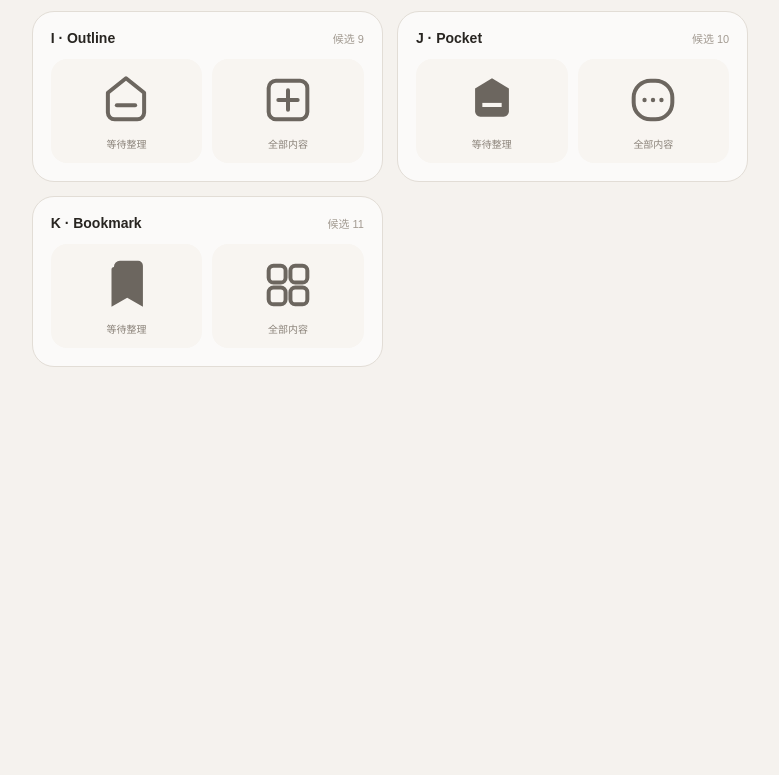
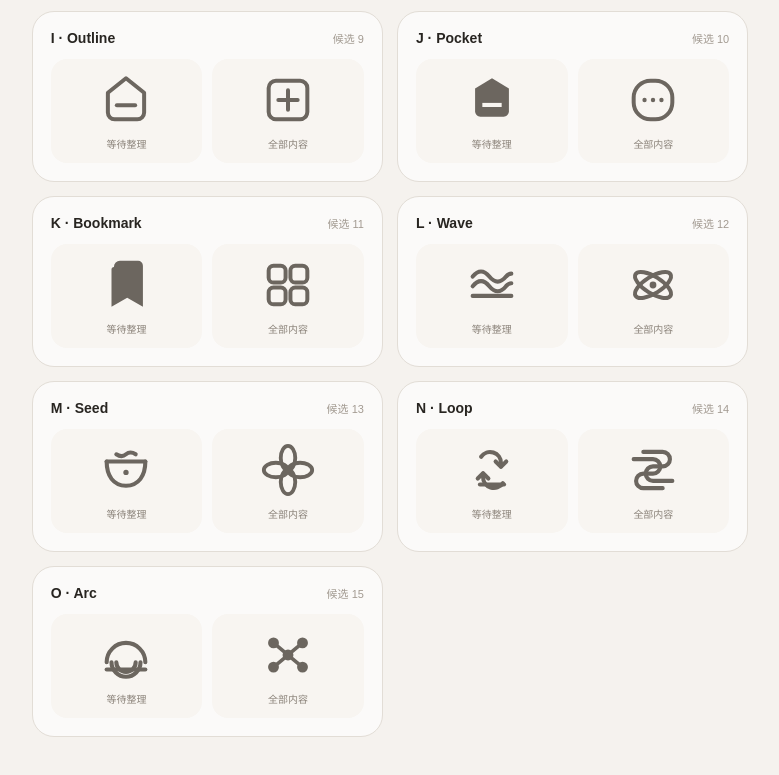
Before and after one commit to gaoyiiiii/LaterOn, a browser extension: page design/morpheus-icon-candidates/playground.html in a window 1280 px wide. Shown: the part 890-1665 px from the top of the page, without its empty margins (455-1234 px from the left). Before the commit the page ends 1295 px from the top, so only its background shows below. Drawn offline with Linux system fonts and the light colour scheme.

Commit message:
Add original abstract icon directions

```diff
--- a/design/morpheus-icon-candidates/playground.html
+++ b/design/morpheus-icon-candidates/playground.html
@@ -65,6 +65,14 @@
   dotField: `<svg viewBox="0 0 24 24" fill="none" stroke="currentColor" stroke-width="1.65"><rect x="4" y="4" width="16" height="16" rx="7"/><circle cx="8.5" cy="12" r=".9" fill="currentColor" stroke="none"/><circle cx="12" cy="12" r=".9" fill="currentColor" stroke="none"/><circle cx="15.5" cy="12" r=".9" fill="currentColor" stroke="none"/></svg>`,
   bookmarkGlyph: `<svg viewBox="0 0 24 24"><path fill="currentColor" d="M7 4.5A2.5 2.5 0 0 1 9.5 2H17a2 2 0 0 1 2 2v17l-6.5-3.7L6 21V5.5c0-.6.4-1 1-1Z"/></svg>`,
   roundedTiles: `<svg viewBox="0 0 24 24" fill="none" stroke="currentColor" stroke-width="1.65" stroke-linecap="round" stroke-linejoin="round"><rect x="4" y="4" width="7" height="7" rx="2"/><rect x="13" y="4" width="7" height="7" rx="2"/><rect x="4" y="13" width="7" height="7" rx="2"/><rect x="13" y="13" width="7" height="7" rx="2"/></svg>`
+  ,wavePocket: `<svg viewBox="0 0 24 24" fill="none" stroke="currentColor" stroke-width="1.7" stroke-linecap="round" stroke-linejoin="round"><path d="M4 8.5c2.3-2.8 4.6-2.8 6.9 0s4.6 2.8 6.9 0c.7-.8 1.4-1.2 2.2-1.2"/><path d="M4 12.5c2.3-2.8 4.6-2.8 6.9 0s4.6 2.8 6.9 0c.7-.8 1.4-1.2 2.2-1.2"/><path d="M4 16.5h16"/></svg>`,
+  orbitCluster: `<svg viewBox="0 0 24 24" fill="none" stroke="currentColor" stroke-width="1.65" stroke-linecap="round"><ellipse cx="12" cy="12" rx="8.5" ry="3.5" transform="rotate(-32 12 12)"/><ellipse cx="12" cy="12" rx="8.5" ry="3.5" transform="rotate(32 12 12)"/><circle cx="12" cy="12" r="1.4" fill="currentColor" stroke="none"/></svg>`,
+  seedTray: `<svg viewBox="0 0 24 24" fill="none" stroke="currentColor" stroke-width="1.7" stroke-linecap="round" stroke-linejoin="round"><path d="M4 8.5c0 5.8 2.7 10 8 10s8-4.2 8-10"/><path d="M4 8.5h16"/><path d="M8 5.5c1.5 1 2.8 1 4 0s2.5-1 4 0"/><circle cx="12" cy="13" r="1.1" fill="currentColor" stroke="none"/></svg>`,
+  petalField: `<svg viewBox="0 0 24 24" fill="none" stroke="currentColor" stroke-width="1.6"><ellipse cx="12" cy="7" rx="3" ry="5"/><ellipse cx="17" cy="12" rx="3" ry="5" transform="rotate(90 17 12)"/><ellipse cx="12" cy="17" rx="3" ry="5"/><ellipse cx="7" cy="12" rx="3" ry="5" transform="rotate(90 7 12)"/><circle cx="12" cy="12" r="1.2" fill="currentColor" stroke="none"/></svg>`,
+  loopInbox: `<svg viewBox="0 0 24 24" fill="none" stroke="currentColor" stroke-width="1.7" stroke-linecap="round" stroke-linejoin="round"><path d="M7.5 6.5a4.5 4.5 0 0 1 8.2 2.6v1.4"/><path d="m13.5 8.5 2.2 2.2 2.2-2.2"/><path d="M16.5 17.5a4.5 4.5 0 0 1-8.2-2.6v-1.4"/><path d="m10.5 15.5-2.2-2.2-2.2 2.2"/><path d="M7 18h10"/></svg>`,
+  ribbonField: `<svg viewBox="0 0 24 24" fill="none" stroke="currentColor" stroke-width="1.7" stroke-linecap="round" stroke-linejoin="round"><path d="M4 7.5h8a3 3 0 0 1 0 6H8a3 3 0 0 0 0 6h8"/><path d="M20 16.5h-8a3 3 0 0 1 0-6h4a3 3 0 0 0 0-6H8"/></svg>`,
+  arcPocket: `<svg viewBox="0 0 24 24" fill="none" stroke="currentColor" stroke-width="1.7" stroke-linecap="round" stroke-linejoin="round"><path d="M4 15a8 8 0 0 1 16 0"/><path d="M6 15a6 6 0 0 0 12 0"/><path d="M8 15a4 4 0 0 0 8 0"/><path d="M4 18h16"/></svg>`,
+  dotConstellation: `<svg viewBox="0 0 24 24" fill="none" stroke="currentColor" stroke-width="1.5" stroke-linecap="round"><path d="m6 7 6 5 6-5M6 17l6-5 6 5"/><circle cx="6" cy="7" r="1.5" fill="currentColor"/><circle cx="18" cy="7" r="1.5" fill="currentColor"/><circle cx="6" cy="17" r="1.5" fill="currentColor"/><circle cx="18" cy="17" r="1.5" fill="currentColor"/><circle cx="12" cy="12" r="1.5" fill="currentColor"/></svg>`
 };
 const sets = [
   ['A · Soft Orbit','柔和托盘 + 环形内容层','tray','orbit'],
@@ -77,7 +85,11 @@
   ['H · Glyph','实心字形 + 分栏方格','glyphInbox','glyphGrid'],
   ['I · Outline','线框收纳 + 加号方格','outlineInbox','plusBox'],
   ['J · Pocket','口袋字形 + 点阵内容','slotInbox','dotField'],
-  ['K · Bookmark','实心书签 + 圆角四格','bookmarkGlyph','roundedTiles']
+  ['K · Bookmark','实心书签 + 圆角四格','bookmarkGlyph','roundedTiles'],
+  ['L · Wave','波纹收纳 + 轨道内容','wavePocket','orbitCluster'],
+  ['M · Seed','种子托盘 + 花瓣内容','seedTray','petalField'],
+  ['N · Loop','循环收纳 + 丝带内容','loopInbox','ribbonField'],
+  ['O · Arc','弧线收纳 + 星点内容','arcPocket','dotConstellation']
 ];
 const cards = document.querySelector('#cards');
 function select(i) { document.querySelectorAll('.candidate').forEach((e,n)=>e.classList.toggle('active',n===i)); const s=sets[i]; document.querySelector('#previewTitle').textContent=s[0]; document.querySelector('#previewDesc').textContent=s[1]; document.querySelector('#previewInbox').innerHTML=icons[s[2]]; document.querySelector('#previewAll').innerHTML=icons[s[3]]; }
```
